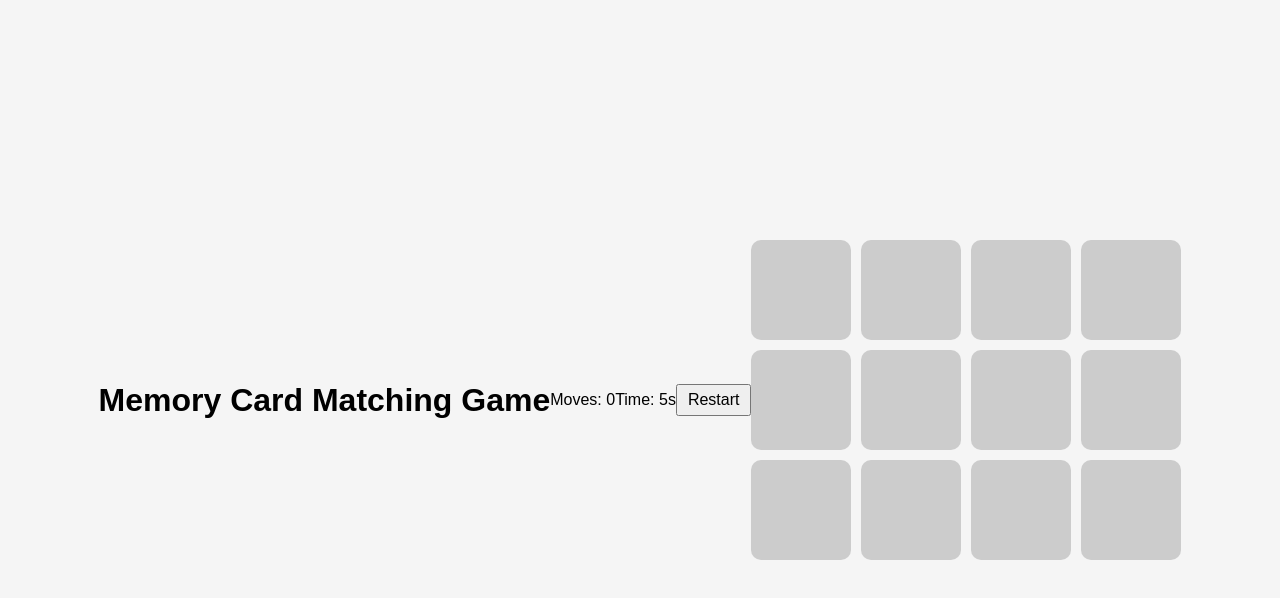
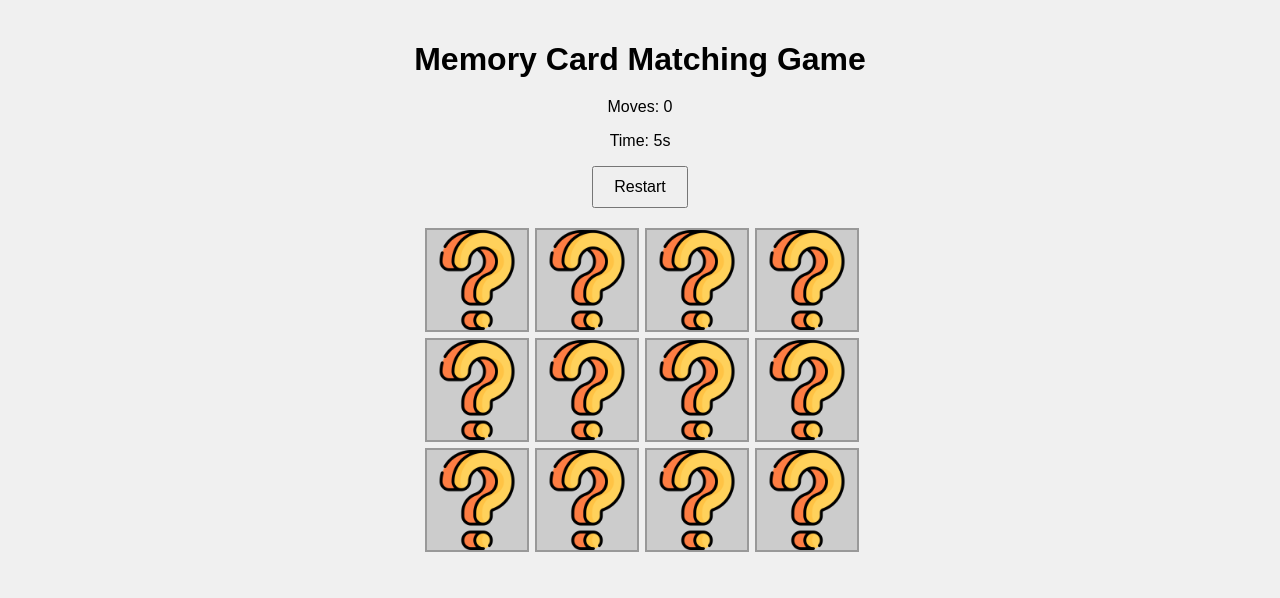
Before and after one commit to Huzaima007/practice-of-js, a plain HTML site: page index.html in a window 1280 px wide. Drawn offline with Linux system fonts and the light colour scheme.

Commit message:
Update index.css

```diff
--- a/index.css
+++ b/index.css
@@ -1,72 +1,40 @@
 body {
   font-family: Arial, sans-serif;
-    display: flex;
-    justify-content: center;
-    align-items: center;
-    height: 100vh;
+  text-align: center;
+  background-color: #f0f0f0;
   margin: 0;
-    background-color: #f5f5f5;
+  padding: 20px;
 }
 
-  .game-container {
-    text-align: center;
-    max-width: 600px;
-    margin: auto;
-  }
-
-  header {
+h1 {
   margin-bottom: 20px;
 }
 
 .scoreboard {
-    display: flex;
-    justify-content: space-between;
-    align-items: center;
+  margin-bottom: 20px;
 }
 
 button {
-    padding: 5px 10px;
+  padding: 10px 20px;
   font-size: 16px;
   cursor: pointer;
 }
 
 .game-grid {
   display: grid;
-    grid-template-columns: repeat(4, 1fr);
+  grid-template-columns: repeat(4, 100px);
   gap: 10px;
+  justify-content: center;
 }
 
 .card {
   width: 100px;
   height: 100px;
-    background-color: #ccc;
-    border-radius: 10px;
-    display: flex;
-    justify-content: center;
-    align-items: center;
+  position: relative;
+  transform-style: preserve-3d;
+  transform: rotateY(0);
+  transition: transform 0.5s ease-in-out;
   cursor: pointer;
-    transform: scale(1);
-    transition: transform 0.2s ease-in-out;
-  }
-
-  .card img {
-    display: none;
-    width: 80%;
-  }
-
-  .card.flipped img {
-    display: block;
-  }
-
-  .card.flipped {
-    background-color: #fff;
-    transform: scale(1.1);
-  }
-
-
-  .card {
-    transform: rotateY(0);
-    transition: transform 0.4s ease;
 }
 
 .card.flipped {
@@ -74,9 +42,19 @@ body {
 }
 
 .card img {
-    transition: opacity 0.4s ease;
+  width: 100%;
+  height: 100%;
+  backface-visibility: hidden;
+  position: absolute;
+  top: 0;
+  left: 0;
 }
 
-  .card.flipped img {
-    opacity: 1;
+.card .front-face {
+  transform: rotateY(180deg);
 }
+
+.card .back-face {
+  background-color: #ccc;
+  border: 2px solid #999;
+}
```
Lines whose indentation alone changed are shown as unchanged.
